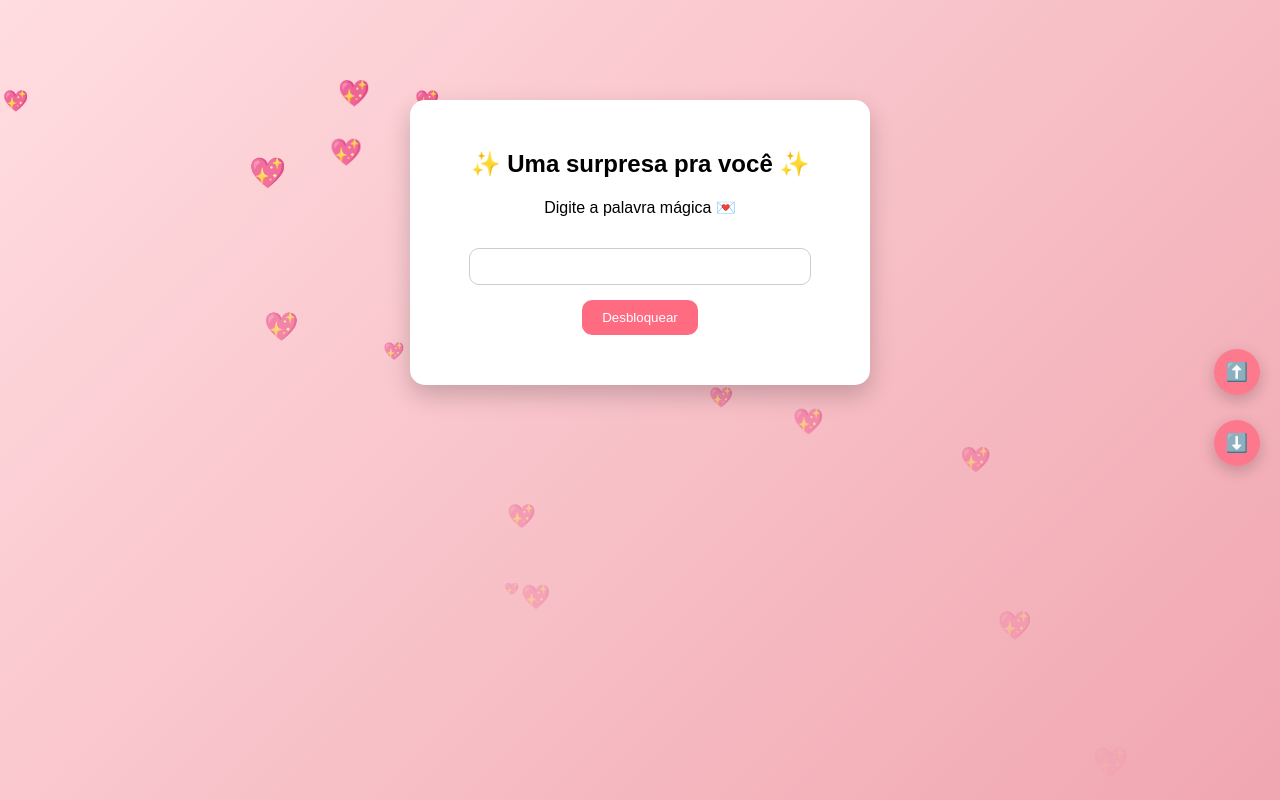
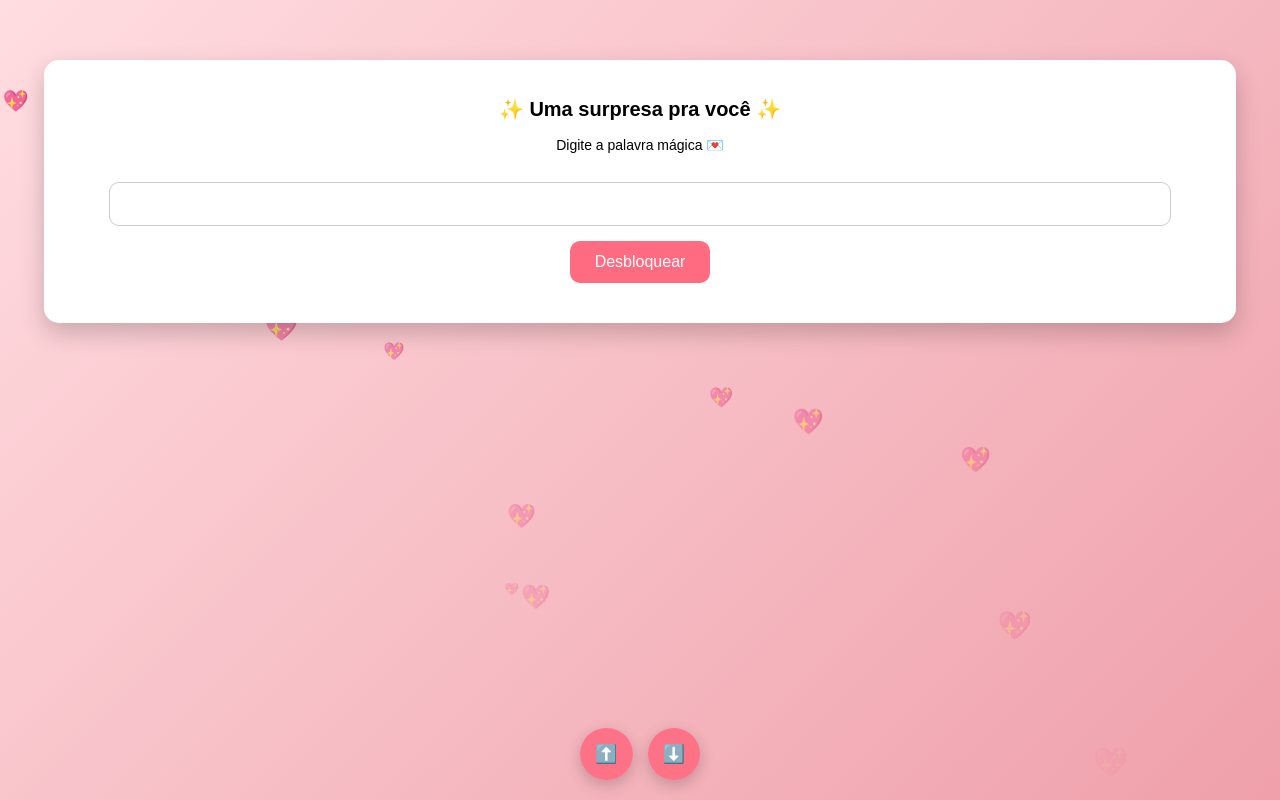
Before and after one commit to BrunoS0003/Um-Presentinho--D, a plain HTML site: page index.html in a window 1280 px wide. Shown: the top 800 px of the page. Drawn offline with Linux system fonts and the light colour scheme.

Commit message:
Add files via upload

```diff
--- a/index.html
+++ b/index.html
@@ -2,6 +2,10 @@
 <html lang="pt-BR">
 <head>
   <meta charset="UTF-8">
+
+  <!-- 📱 ESSENCIAL PRA CELULAR -->
+  <meta name="viewport" content="width=device-width, initial-scale=1.0">
+
   <title>💖 Uma surpresa pra você 💖</title>
 
   <style>
@@ -11,7 +15,7 @@
 
     body {
       margin: 0;
-      overflow-y: auto; /* corrigido */
+      overflow-y: auto;
       font-family: Arial, sans-serif;
       background: linear-gradient(135deg, #ffdde1, #ee9ca7);
       text-align: center;
@@ -21,34 +25,45 @@
       position: relative;
       z-index: 2;
       background: white;
-      padding: 30px;
+      padding: 20px;
       border-radius: 15px;
       box-shadow: 0 10px 25px rgba(0,0,0,0.2);
-      max-width: 400px;
-      margin: 100px auto 800px; /* espaço extra pra rolar */
+      max-width: 90%;
+      margin: 60px auto 600px;
+    }
+
+    h2 {
+      font-size: 20px;
+    }
+
+    p {
+      font-size: 14px;
     }
 
     input {
-      padding: 10px;
+      padding: 12px;
       border-radius: 10px;
       border: 1px solid #ccc;
-      width: 80%;
+      width: 90%;
       margin-top: 15px;
+      font-size: 16px;
     }
 
     button {
       margin-top: 15px;
-      padding: 10px 20px;
+      padding: 12px 25px;
       border: none;
       border-radius: 10px;
       background: #ff6b81;
       color: white;
       cursor: pointer;
+      font-size: 16px;
     }
 
     #mensagem {
       margin-top: 20px;
       white-space: pre-line;
+      font-size: 15px;
     }
 
     img {
@@ -72,37 +87,31 @@
       }
     }
 
-    /* 💖 Barra lateral bonita */
+    /* 💖 Barra adaptada */
     .nav-scroll {
       position: fixed;
-      right: 20px;
-      top: 50%;
-      transform: translateY(-50%);
+      bottom: 20px;
+      right: 50%;
+      transform: translateX(50%);
       z-index: 999;
       display: flex;
-      flex-direction: column;
-      gap: 10px;
+      gap: 15px;
     }
 
     .nav-scroll button {
-      background: rgba(255, 107, 129, 0.8);
+      background: rgba(255, 107, 129, 0.9);
       border: none;
       color: white;
       font-size: 18px;
-      padding: 12px;
+      padding: 15px;
       border-radius: 50%;
       cursor: pointer;
       backdrop-filter: blur(10px);
       box-shadow: 0 5px 15px rgba(0,0,0,0.2);
-      transition: all 0.3s ease;
-    }
-
-    .nav-scroll button:hover {
-      transform: scale(1.2);
-      background: #ff4757;
     }
   </style>
 </head>
+
 <body>
 
 <div class="container">
@@ -118,7 +127,7 @@
   <img id="foto" src="foto.jpeg" style="display:none;">
 </div>
 
-<!-- 💖 Barra de navegação -->
+<!-- 💖 Barra -->
 <div class="nav-scroll">
   <button onclick="scrollTopo()">⬆️</button>
   <button onclick="scrollBaixo()">⬇️</button>
@@ -148,21 +157,18 @@
     const foto = document.getElementById("foto");
 
     if (resposta === palavraSecreta) {
-
       const texto = `💖 Amor da minha Vida 💖
 
 Desde que você apareceu, tudo ficou mais leve...
 Seu sorriso tem um efeito que nem código nenhum explica...
 
 Você é uma das coisas mais especiais que já me aconteceram 💕
-Fico muito feliz em estar comemorando nossa data especial de 1 ano e 5 meses meu amor!! 💖💖
-(Quis fazer algo diferente para mostrar o quão importante você é em minha vida e estar presente em tudo o que faço e penso, Te amo MUITÃO minha Princesa!!!!)
+Fico muito feliz em estar comemorando nossa data especial 💖
 
 🌹✨`;
 
       digitarTexto(texto, mensagem, 50);
       foto.style.display = "block";
-
     } else {
       mensagem.innerHTML = "😔 Não é essa... tenta de novo 💭";
     }
@@ -187,9 +193,7 @@ Fico muito feliz em estar comemorando nossa data especial de 1 ano e 5 meses meu
 
     document.body.appendChild(heart);
 
-    setTimeout(() => {
-      heart.remove();
-    }, 5000);
+    setTimeout(() => heart.remove(), 5000);
   }
 
   setInterval(criarCoracao, 300);
```
